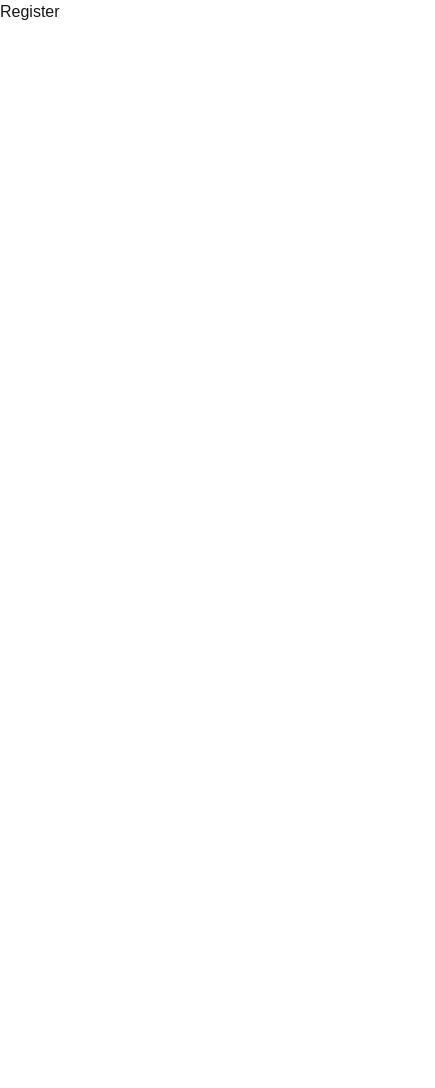
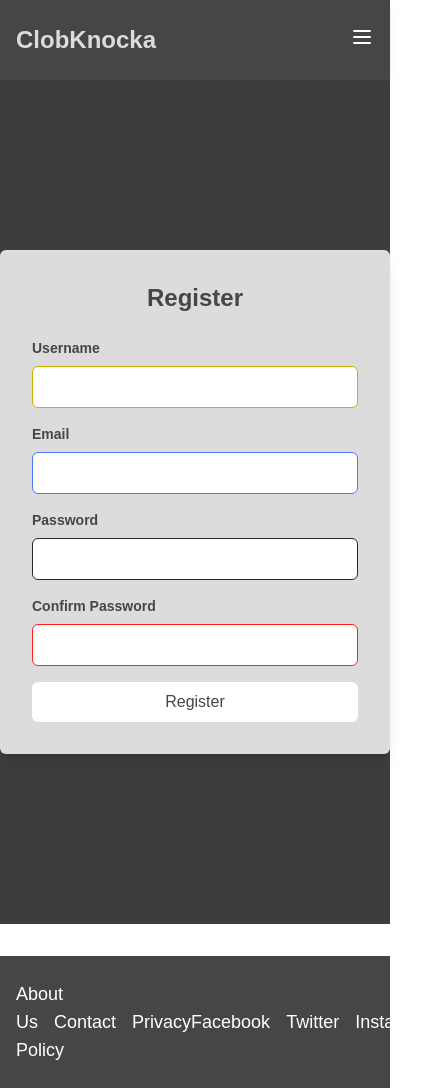
Before and after one commit to LoganLan/clobknockanextjs, a Next.js app: page /Register_page in a window 390 px wide. Shown: the whole page, 435 px wide, since content can reach past the window. Before the commit the page ends 844 px from the top, so only its background shows below. Built offline with nearby package versions, Linux system fonts and the light colour scheme.

Commit message:
making register page

```diff
--- a/src/app/Register_page/page.tsx
+++ b/src/app/Register_page/page.tsx
@@ -1,13 +1,256 @@
-// Correct structure for a React component
-import React from 'react';
+// components/Header.tsx
+"use client"; // Mark it as a client-side component
 
-const RegisterPage = () => {
+import React, { useState } from 'react';
+import Link from 'next/link';
+
+const Header: React.FC = () => {
+  const [isOpen, setIsOpen] = useState(false);
+
+  const toggleMenu = () => {
+    setIsOpen(!isOpen);
+  };
+
+  // State to store form inputs
+  const [formData, setFormData] = useState({
+    username: '',
+    email: '',
+    password: '',
+    confirmPassword: '',
+  });
+
+  // Handle input change
+  const handleChange = (e: React.ChangeEvent<HTMLInputElement>) => {
+    const { name, value } = e.target;
+    setFormData({
+      ...formData,
+      [name]: value,
+    });
+  };
+
+  // Handle form submission
+  const handleSubmit = (e: React.FormEvent) => {
+    e.preventDefault();
+    // Implement form submission logic here
+    console.log('Form data submitted:', formData);
+  };
+
   return (
-    <div>
-      <h1>Register</h1>
+    <>
+      {/* Header Section */}
+      <header className="bg-White_Colors-outer-space text-White_Colors-white shadow-md">
+        <nav className="max-w-7xl mx-auto px-4 sm:px-6 lg:px-8">
+          <div className="flex justify-between items-center py-6">
+            {/* Logo */}
+            <div className="flex-shrink-0">
+              <Link href="/" className="text-2xl font-bold text-White_Colors-platinum">
+                ClobKnocka
+              </Link>
+            </div>
+
+            {/* Links for desktop */}
+            <div className="hidden md:flex space-x-4">
+
+            <Link href="/home" className="text-lg text-Green_Colors-India_Green bg-Yellow_Colors-old-gold hover:bg-White_Colors-Jet hover:text-Red_Colors-Red px-2 py-1 rounded-md">
+                 Home
+          </Link>
+          <Link href="/explore" className="text-lg text-Yellow_Colors-Icterine bg-Blue_Colors-Zaffre hover:text-Green_Colors-Pakistan_Green hover:bg-Red_Colors-bittersweet px-2 py-1 rounded-md">
+                 Explore
+          </Link>
+          <Link href="/help" className="text-lg  text-Blue_Colors-Cornflower_Blue bg-White_Colors-Jet hover:bg-Green_Colors-Dartmouth_Green hover:text-Red_Colors-bittersweet px-2 py-1 rounded-md">
+                  Help
+          </Link>
+          <Link href="/register" className="text-lg text-Green_Colors-Green bg-Red_Colors-OU_crimson hover:text-Yellow_Colors-old-gold hover:bg-Blue_Colors-Persian_Blue px-2 py-1 rounded-md">
+                 Register
+          </Link>
+          <Link href="/login" className="text-lg text-Yellow_Colors-Yellow bg-Green_Colors-India_Green hover:text-White_Colors-Jet hover:bg-Yellow_Colors-old-gold px-2 py-1 rounded-md">
+                 Sign In
+          </Link>
+
+            </div>
+
+            {/* Hamburger Icon for mobile */}
+            <div className="md:hidden">
+              <button
+                onClick={toggleMenu}
+                className="text-White_Colors-white focus:outline-none"
+              >
+                <svg
+                  className="w-6 h-6"
+                  fill="none"
+                  stroke="currentColor"
+                  viewBox="0 0 24 24"
+                  xmlns="http://www.w3.org/2000/svg"
+                >
+                  <path
+                    strokeLinecap="round"
+                    strokeLinejoin="round"
+                    strokeWidth="2"
+                    d={isOpen ? 'M6 18L18 6M6 6l12 12' : 'M4 6h16M4 12h16M4 18h16'}
+                  />
+                </svg>
+              </button>
+            </div>
+          </div>
+
+{/* Mobile Menu */}
+{isOpen && (
+  <div className="md:hidden absolute top-0 right-0 px-4 py-2">
+    {/* Close button */}
+    <button
+      onClick={toggleMenu} // This will close the menu when clicked
+      className="absolute top-4 right-4 text-white focus:outline-none z-10"
+    >
+      <svg
+        className="w-6 h-6"
+        fill="none"
+        stroke="currentColor"
+        viewBox="0 0 24 24"
+        xmlns="http://www.w3.org/2000/svg"
+      >
+
+      </svg>
+    </button>
+
+    <div className="flex flex-col space-y-2 mt-10">
+
+      <Link href="/home" className="text-lg text-Green_Colors-India_Green bg-Yellow_Colors-old-gold hover:bg-White_Colors-Jet hover:text-Red_Colors-Red px-2 py-1 rounded-md">
+        Home
+      </Link>
+      <Link href="/explore" className="text-lg text-Yellow_Colors-Icterine bg-Blue_Colors-Zaffre hover:text-Green_Colors-Pakistan_Green hover:bg-Red_Colors-bittersweet px-2 py-1 rounded-md">
+        Explore
+      </Link>
+      <Link href="/help" className="text-lg  text-Blue_Colors-Cornflower_Blue bg-White_Colors-Jet hover:bg-Green_Colors-Dartmouth_Green hover:text-Red_Colors-bittersweet px-2 py-1 rounded-md">
+        Help
+      </Link>
+      <Link href="/register" className="text-lg text-Green_Colors-Green bg-Red_Colors-OU_crimson hover:text-Yellow_Colors-old-gold hover:bg-Blue_Colors-Persian_Blue px-2 py-1 rounded-md">
+        Register
+      </Link>
+      <Link href="/login" className="text-lg text-Yellow_Colors-Yellow bg-Green_Colors-India_Green hover:text-White_Colors-Jet hover:bg-Yellow_Colors-old-gold px-2 py-1 rounded-md">
+        Sign In
+      </Link>
 
     </div>
+  </div>
+)}
+
+
+
+
+
+        </nav>
+      </header>
+
+      {/* Registration Form Section */}
+      <div className="flex flex-col items-center justify-center min-h-screen bg-White_Colors-Onyx">
+        <div className="w-full max-w-md p-8 bg-White_Colors-platinum shadow-lg rounded-md">
+          <h1 className="text-2xl font-bold text-center text-White_Colors-outer-space mb-6">Register</h1>
+          <form onSubmit={handleSubmit}>
+            {/* Username */}
+            <div className="mb-4">
+              <label className="block text-sm text-White_Colors-outer-space font-semibold mb-2" htmlFor="username">
+                Username
+              </label>
+              <input
+                id="username"
+                name="username"
+                type="text"
+                value={formData.username}
+                onChange={handleChange}
+                className="w-full p-2 border border-Yellow_Colors-old-gold rounded-md"
+                required
+              />
+            </div>
+
+            {/* Email */}
+            <div className="mb-4">
+              <label className="block text-sm text-White_Colors-outer-space font-semibold mb-2" htmlFor="email">
+                Email
+              </label>
+              <input
+                id="email"
+                name="email"
+                type="email"
+                value={formData.email}
+                onChange={handleChange}
+                className="w-full p-2 border border-Blue_Colors-Blue_(Crayola) rounded-md"
+                required
+              />
+            </div>
+
+            {/* Password */}
+            <div className="mb-4">
+              <label className="block text-sm text-White_Colors-outer-space font-semibold mb-2" htmlFor="password">
+                Password
+              </label>
+              <input
+                id="password"
+                name="password"
+                type="password"
+                value={formData.password}
+                onChange={handleChange}
+                className="w-full p-2 border border-White_Colors-Jet rounded-md"
+                required
+              />
+            </div>
+
+            {/* Confirm Password */}
+            <div className="mb-4">
+              <label className="block text-sm text-White_Colors-outer-space font-semibold mb-2" htmlFor="confirmPassword">
+                Confirm Password
+              </label>
+              <input
+                id="confirmPassword"
+                name="confirmPassword"
+                type="password"
+                value={formData.confirmPassword}
+                onChange={handleChange}
+                className="w-full p-2 border border-Red_Colors-Red rounded-md"
+                required
+              />
+            </div>
+
+            {/* Submit Button */}
+            <div>
+              <button
+                type="submit"
+                className="w-full bg-White_Colors-white text-White_Colors-outer-space p-2 rounded-md hover:bg-Green_Colors-India_Green hover:text-White_Colors-anti-flash-white"
+              >
+                Register
+              </button>
+            </div>
+          </form>
+        </div>
+      </div>
+
+      {/* Footer Section */}
+      <footer className="bg-White_Colors-outer-space text-White_Colors-white py-6 mt-8">
+        <div className="max-w-7xl mx-auto px-4 sm:px-6 lg:px-8">
+          <div className="flex justify-between items-center">
+            {/* Footer links */}
+            <div className="space-x-4">
+              <Link href="/about" className="text-lg hover:text-Yellow_Colors-old-gold">
+                About Us
+              </Link>
+              <Link href="/contact" className="text-lg hover:text-Yellow_Colors-old-gold">
+                Contact
+              </Link>
+              <Link href="/privacy" className="text-lg hover:text-Yellow_Colors-old-gold">
+                Privacy Policy
+              </Link>
+            </div>
+
+            {/* Social Media Icons (can be customized later) */}
+            <div className="space-x-4">
+              <a href="#" className="text-lg hover:text-Yellow_Colors-old-gold">Facebook</a>
+              <a href="#" className="text-lg hover:text-Yellow_Colors-old-gold">Twitter</a>
+              <a href="#" className="text-lg hover:text-Yellow_Colors-old-gold">Instagram</a>
+            </div>
+          </div>
+        </div>
+      </footer>
+    </>
   );
 };
 
-export default RegisterPage; // Make sure this is the default export
+export default Header;
--- a/tailwind.config.ts
+++ b/tailwind.config.ts
@@ -8,7 +8,7 @@ module.exports = {
   theme: {
     extend: {
       colors: {
-        Red_colors: {
+        Red_Colors: {
           'Lavender_Blush': '#fff1f1',
           'Misty_Rose': '#ffdfdf',
           'Tea_Rose': '#ffc5c5',
@@ -21,7 +21,7 @@ module.exports = {
           'OU_crimson': '#881414',
           'black_Bean': '#4b0404',
         },
-        Orange_colors: {
+        Orange_Colors: {
           'Red': '#ff0000',
           'Light Salmon': '#ffa07a',
           'Salmon': '#fa8072',
@@ -70,7 +70,7 @@ module.exports = {
           'SGBUS_Green': '#00e603',
           'Kelly_Green': '#00b807',
           'India_Green': '#008b06',
-          'Dartmouth_Greem': '#0b5c10',
+          'Dartmouth_Green': '#0b5c10',
           'Pakistan_Green': '#003406',
         },
         Cyan_Colors: {
```
